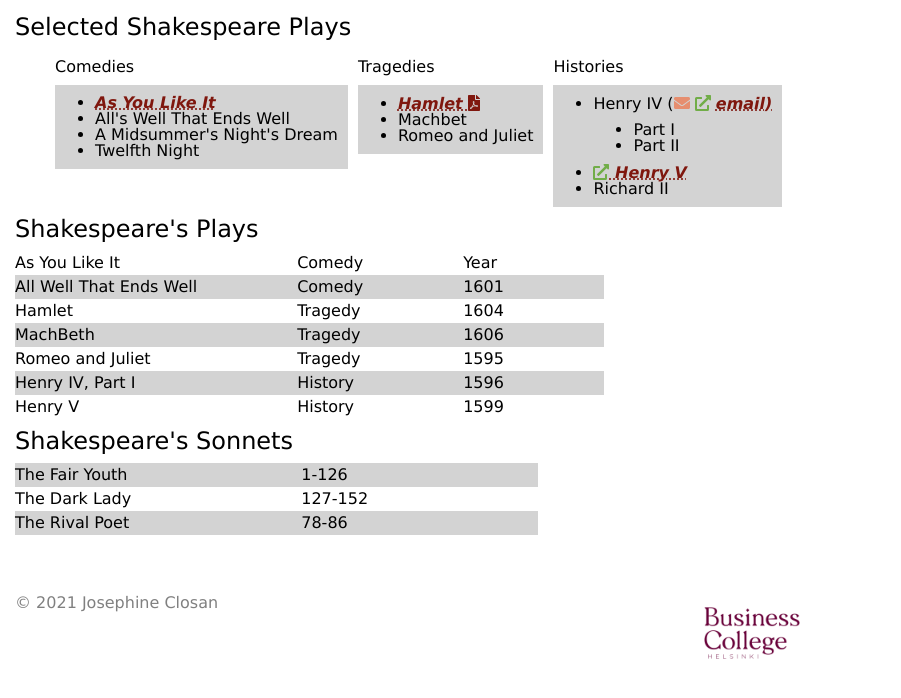
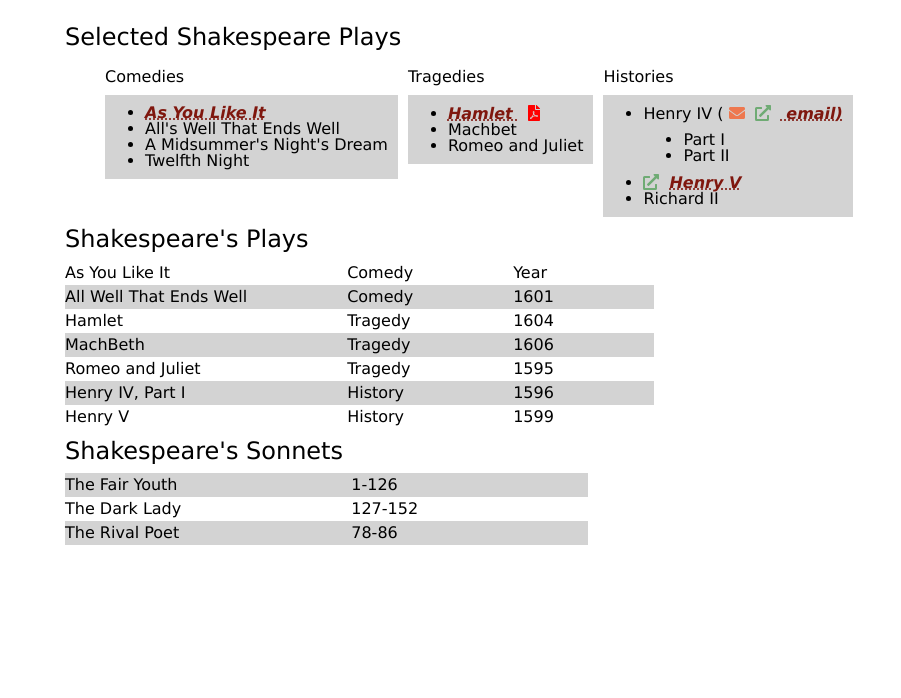
Before and after one commit to JoeClos/shakespeares-plays, a plain HTML site: page index.html in a window 1280 px wide. Shown: the whole page, without its empty margins (0-901 px from the left). Drawn offline with Linux system fonts and the light colour scheme.

Commit message:
change index, js ja layout documents

```diff
--- a/css/layout.css
+++ b/css/layout.css
@@ -37,40 +37,17 @@ td {
     padding-right: 1rem;
 }
 
-
-tr td {
-    padding-right: 10rem;
-}
-#logo {
-    width: 10rem;
-    display: flex;
-
-
+.pdf {
+    color: red;
+    padding: 0 0 0 1rem;
 }
 
-footer {
-    display: flex;
-    flex-direction: row;
-
+.envelope {
+    color: #EE784F;
+    padding: 0 1rem 0 0;
 }
 
-footer > * {
-    flex-grow: 1;
-
+.link {
+    color: #6FAB74;
+    padding: 0 1rem  0 0;
 }
-
-p {
-    color: grey;
-}
-
-
-#orange {
-    color: #E68E6F;
-}
-#green {
-    color: #71AD48;
-}
-
-#kolmas tr td {
-    padding-right: 17rem;
-}
--- a/index.html
+++ b/index.html
@@ -18,34 +18,33 @@
 <body>
 <section id="eka">
     <h1>Selected Shakespeare Plays</h1>
-    <ul id="flex">
-        <li id="noDisc1">Comedies
+    <ul>
+        <li>Comedies
 
-            <ul id= grey1>
-                <li><a id="red1" href="https://fi.wikipedia.org/wiki/As_You_Like_It"> As You Like It</a></li>
+            <ul>
+                <li><a href="./as-you-like-it"> As You Like It</a></li>
                 <li>All's Well That Ends Well</li>
                 <li>A Midsummer's Night's Dream</li>
                 <li>Twelfth Night</li>
             </ul>
 
         </li>
-        <li id="noDisc2">Tragedies
-            <ul id="grey2">
-                <li><a id="red2" href="https://fi.wikipedia.org/wiki/Hamlet"> Hamlet <span class="fas fa-file-pdf"></span></a></li>
+        <li>Tragedies
+            <ul>
+                <li><a href="media/hamlet.pdf"> Hamlet </a></li>
                 <li>Machbet</li>
                 <li>Romeo and Juliet</li>
             </ul>
         </li>
-        <li id="noDisc3">Histories
-            <ul id="grey3">
-                <li>Henry IV (<span id="orange" class="fas fa-envelope"></span> <span id="green" class="fas fa-external-link-alt"> </span> <a id="red3" href="mailto: henryIV@buckingham.co.uk"> email)</a>
+        <li>Histories
+            <ul>
+                <li>Henry IV (<a href="mailto: henryIV@buckingham.co.uk"> email)</a>
                     <ul>
                         <li>Part I</li>
                         <li>Part II</li>
                     </ul>
                 </li>
-                <li><a
-                   id="red4" href="https://www.royal.uk/royal-residences-buckingham-palace"><span id="green" class="fas fa-external-link-alt" ></span> Henry V</a></li>
+                <li><a href="https://www.buckingham-palace.co.uk">Henry V</a></li>
                 <li>Richard II</li>
             </ul>
         </li>
@@ -55,12 +54,12 @@
 <section id="toka">
     <h2>Shakespeare's Plays</h2>
     <table>
-        <tr>
+        <tr >
             <td>As You Like It</td>
             <td>Comedy</td>
             <td>Year</td>
         </tr>
-        <tr id="odd1" >
+        <tr>
             <td>All Well That Ends Well</td>
             <td>Comedy</td>
             <td>1601</td>
@@ -70,7 +69,7 @@
             <td>Tragedy</td>
             <td>1604</td>
         </tr>
-        <tr id="odd2" >
+        <tr>
             <td>MachBeth</td>
             <td>Tragedy</td>
             <td>1606</td>
@@ -80,7 +79,7 @@
             <td>Tragedy</td>
             <td>1595</td>
         </tr>
-        <tr id="odd3" >
+        <tr>
             <td>Henry IV, Part I</td>
             <td>History</td>
             <td>1596</td>
@@ -97,7 +96,7 @@
 <section id="kolmas">
     <h2>Shakespeare's Sonnets</h2>
     <table>
-        <tr id="odd4" >
+        <tr>
             <td>The Fair Youth</td>
             <td>1-126</td>
         </tr>
@@ -105,7 +104,7 @@
             <td>The Dark Lady</td>
             <td>127-152</td>
         </tr>
-        <tr id="odd5" >
+        <tr>
             <td>The Rival Poet</td>
             <td>78-86</td>
         </tr>
@@ -113,12 +112,6 @@
 
 
 </section>
-<footer id="footer">
-    <p>&copy; 2021 Josephine Closan</p>
-    <figure id="logo">
-        <a href="./"><img src="./images/BC-logo-viininpunainen-300x190.png" alt="koulun logo"></a>
-    </figure>
-       <script src="js/skriptit.js"></script>
-</footer>
+<script src="./js/skriptit.js"></script>
 </body>
 </html>
--- a/js/skriptit.js
+++ b/js/skriptit.js
@@ -1,37 +1,110 @@
-var style = document.getElementById("flex");
-var li1 = document.getElementById("noDisc1");
-var li2 = document.getElementById("noDisc2");
-var li3 = document.getElementById ("noDisc3");
-var firstList = document.getElementById("grey1");
-var secondList = document.getElementById("grey2");
-var thirdList = document.getElementById("grey3");
-var red1 = document.getElementById("red1");
-var red2 = document.getElementById("red2");
-var red3 = document.getElementById("red3");
-var red4 = document.getElementById("red4");
-var greyRow1 = document.getElementById("odd1");
-var greyRow2 = document.getElementById("odd2");
-var greyRow3 = document.getElementById("odd3");
-var greyRow4 = document.getElementById("odd4");
-var greyRow5 = document.getElementById("odd5");
-var footer = document.getElementById("footer");
+document.body.style = "margin: 1rem 0 0 5rem";
+var first = document.getElementById('eka');
+var childUl = first.getElementsByTagName("ul")[0];
+childUl.classList.add('rivit-vierekkain');
 
 
-style.style =  "display: flex;", "flex-flow: row;", "flex-wrap: wrap;";
-li1.style = "list-style: none";
-li2.style = "list-style: none";
-li3.style = "list-style: none";
-firstList.style = "background-color: lightgrey; margin: 1rem 1rem 0 0";
-secondList.style = "background-color: lightgrey; margin: 1rem 1rem 0 0";
-thirdList.style = "background-color: lightgrey; margin: 1rem 1rem 0 0";
-red1.style = "text-decoration-style: dotted; color: #7F170E;     font-weight: bold; font-style: italic; ";
-red2.style = "text-decoration-style: dotted; color: #7F170E;     font-weight: bold; font-style: italic;";
-red3.style = "text-decoration-style: dotted; color: #7F170E;     font-weight: bold; font-style: italic;";
-red4.style = "text-decoration-style: dotted; color: #7F170E;     font-weight: bold; font-style: italic;";
+childUl.style = "display: inline-flex;", "flex-flow: row;", "flex-wrap: wrap;";
 
-greyRow1.style = "background-color: lightgrey";
-greyRow2.style = "background-color: lightgrey";
-greyRow3.style = "background-color: lightgrey";
-greyRow4.style = "background-color: lightgrey";
-greyRow5.style = "background-color: lightgrey";
-footer.style = "padding-top: 5rem";
+var childList = first.getElementsByTagName("li")[0];
+childList.classList.add("noDisc");
+
+
+var childList1 = first.getElementsByTagName("li")[5];
+childList1.classList.add("noDisc");
+
+
+/*
+var envelopeIcon = first.getElementsByTagName("a")[2];
+var icon1 = document.createElement("span");
+icon1.setAttribute("class", "fas fa-envelope");
+
+envelopeIcon.appendChild(icon1);
+icon1.style.color = "#EE784F";
+
+*/
+
+var childList2 = first.getElementsByTagName("li")[9];
+childList2.classList.add("noDisc");
+
+var a = document.querySelectorAll(".noDisc");
+for (var i = 0; i < a.length; i++){
+    a[i].style = "list-style: none;";
+}
+
+
+var grey = first.getElementsByTagName("ul")[1];
+grey.classList.add("greyColor");
+var grey1 = first.getElementsByTagName("ul")[2];
+grey1.classList.add("greyColor");
+var grey2 = first.getElementsByTagName("ul")[3];
+grey2.classList.add("greyColor");
+
+var b = document.querySelectorAll(".greyColor");
+for (var j = 0; j < b.length; j++){
+    b[j].style = "background-color: lightgrey; margin: 1rem 1rem 0 0;";
+}
+
+
+var links = document.links;
+for (i=0; i<links.length; ++i) {
+    links[i].classList.add("dotted");
+    links[i].style = "text-decoration-style: dotted; color: #7F170E; font-weight: bold; font-style: italic; font-weight: bold;"
+
+
+}
+
+
+var pdf = document.getElementsByTagName("a")[1];
+
+pdf.insertAdjacentHTML("afterend", '<span class="pdf fas fa-file-pdf"></span>');
+
+
+document.getElementsByTagName("a")[2].insertAdjacentHTML("beforebegin", ' <span class="envelope fas fa-envelope"></>');
+
+document.getElementsByTagName("a")[2].insertAdjacentHTML("beforebegin", '<span class="link fas fa-external-link-alt"></span>');
+
+document.getElementsByTagName("a")[3].insertAdjacentHTML("beforebegin", '<span class="link fas fa-external-link-alt"></span>');
+/*
+var pdfIcon = first.getElementsByTagName("a")[1];
+
+var icon = document.createElement("span");
+icon.setAttribute("class","fas fa-file-pdf");
+pdfIcon.appendChild(icon);
+icon.style.color = "#CC392B";
+*/
+
+
+
+/*
+var dotted = first.getElementsByTagName("a")[0];
+
+dotted.style = "text-decoration-style: dotted; color: #7F170E;     font-weight: bold; font-style: italic;"
+
+
+
+
+
+var dotted3 = first.getElementsByTagName("a")[3];
+dotted3.style = "text-decoration-style: dotted; color: #7F170E;     font-weight: bold; font-style: italic;"
+*/
+
+
+var tr = document.getElementsByTagName('tr');
+for(i=0;i<tr.length;i++){
+    if(i%2!=0) tr[i].style= "background-color: lightgrey; margin: 1rem 1rem 0 0";
+}
+
+
+var data1 = document.getElementsByTagName("td");
+for(i=0;i<data1.length;i++){
+    data1[i].style= "padding-right: 17rem";
+
+
+}
+
+var data2 = document.getElementsByTagName("td");
+for(i=0;i < data2.length - 6 ;i++){
+    data2[i].style= "padding-right: 10rem";
+
+}
```
